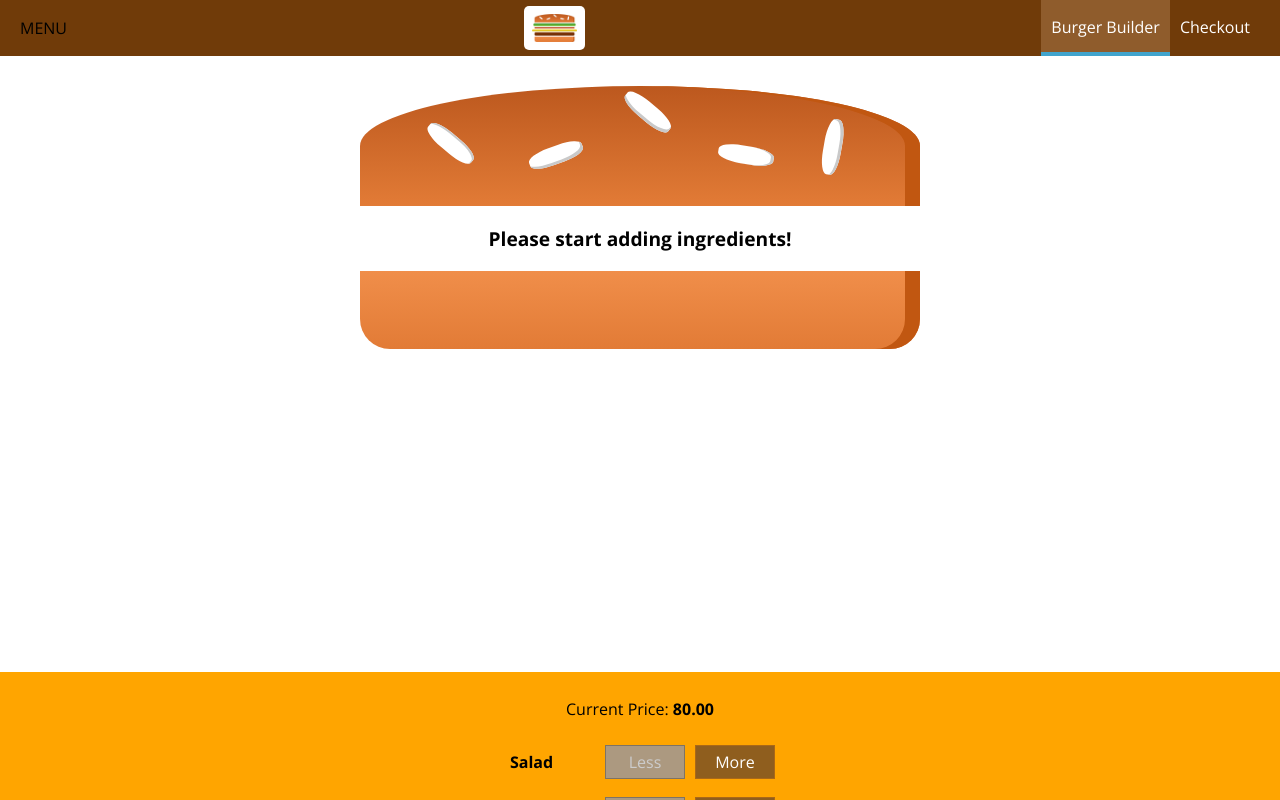
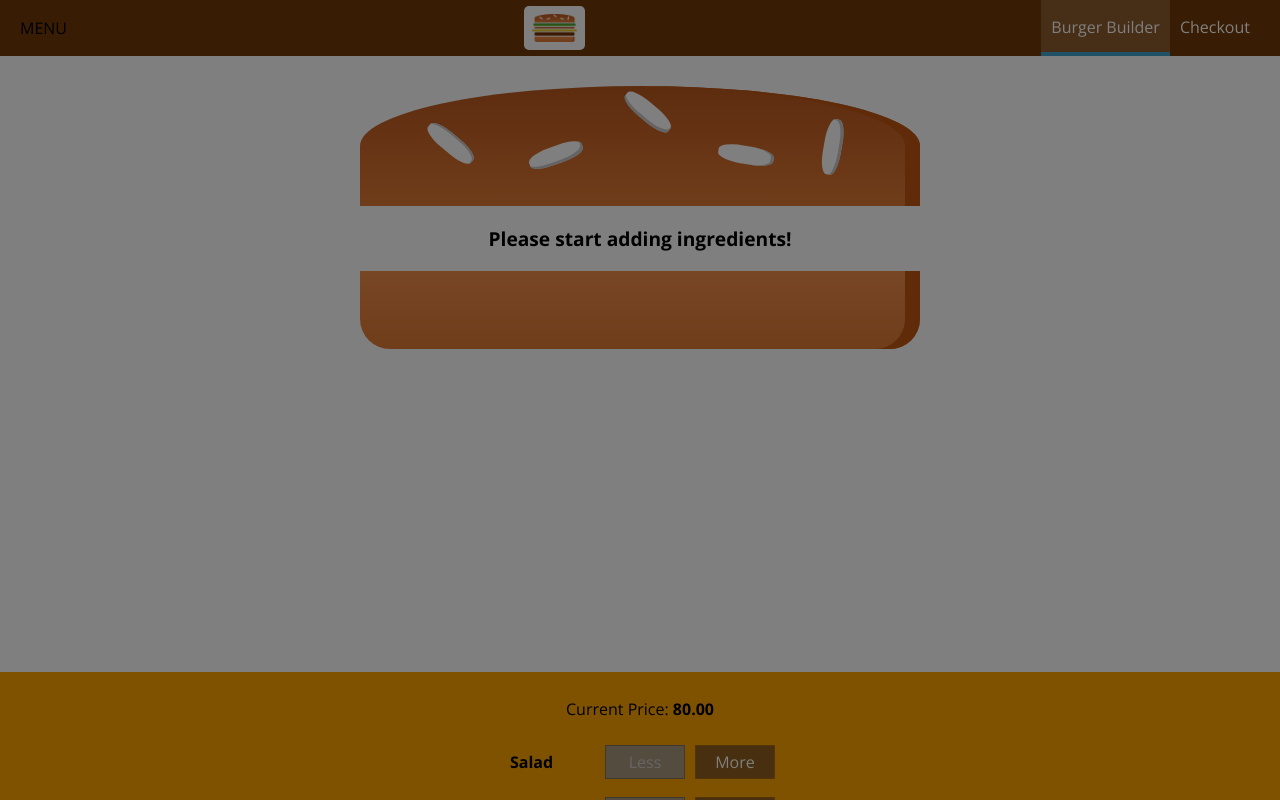
Before and after one commit to sukheja-varun/react-burger, a React (Create React App) app: page / in a window 1280 px wide. Shown: the top 800 px of the page. Built offline with nearby package versions, Linux system fonts and the light colour scheme.

Commit message:
added backdrop and dismissal logic

```diff
--- a/src/components/Layout/Layout.js
+++ b/src/components/Layout/Layout.js
@@ -1,16 +1,31 @@
-import React from 'react';
+import React, { Component } from 'react';
 
 import Aux from '../../hoc/Aux';
 import classes from './Layout.module.scss';
 import Toolbar from '../Navigation/Toolbar/Toolbar';
 import SideDrawer from '../Navigation/SideDrawer/SideDrawer';
 
-const layout = props => (
-  <Aux>
-    <Toolbar />
-    <SideDrawer />
-    <main className={classes.Content}>{props.children}</main>
-  </Aux>
-);
+class Layout extends Component {
+  state = {
+    showSideDrawer: true
+  };
 
-export default layout;
+  sideDrawerClosed = () => {
+    console.log('sideDrawerClosed');
+
+    this.setState({ showSideDrawer: false });
+  };
+  render() {
+    return (
+      <Aux>
+        <Toolbar />
+        <SideDrawer
+          open={this.state.showSideDrawer}
+          closed={this.sideDrawerClosed}
+        />
+        <main className={classes.Content}>{this.props.children}</main>
+      </Aux>
+    );
+  }
+}
+export default Layout;
--- a/src/components/Navigation/SideDrawer/SideDrawer.js
+++ b/src/components/Navigation/SideDrawer/SideDrawer.js
@@ -3,9 +3,18 @@
 import classes from './SideDrawer.module.scss';
 import Logo from '../../Logo/Logo';
 import NavigationItems from '../NavigationItems/NavigationItems';
+import Aux from '../../../hoc/Aux';
+import Backdrop from '../../UI/Backdrop/Backdrop';
 
-const sideDrawer = props => (
-  <div className={classes.SideDrawer}>
+const sideDrawer = props => {
+  const attachedClasses = props.open
+    ? [classes.SideDrawer, classes.Open]
+    : [classes.SideDrawer, classes.Close];
+
+  return (
+    <Aux>
+      <Backdrop show={props.open} clicked={props.closed} />
+      <div className={attachedClasses.join(' ')}>
         <div className={classes.Logo}>
           <Logo />
         </div>
@@ -13,6 +22,8 @@
           <NavigationItems />
         </nav>
       </div>
+    </Aux>
   );
+};
 
 export default sideDrawer;
--- a/src/components/Navigation/SideDrawer/SideDrawer.module.scss
+++ b/src/components/Navigation/SideDrawer/SideDrawer.module.scss
@@ -15,16 +15,16 @@
     display: none;
   }
 
-  .Open {
-    transform: translateX(0);
-  }
-
-  .Close {
-    transform: translateX(-100%);
-  }
-
   .Logo {
     height: 13%;
     margin-bottom: 32px;
   }
 }
+
+.Open {
+  transform: translateX(0);
+}
+
+.Close {
+  transform: translateX(-100%);
+}
```
Lines whose indentation alone changed are shown as unchanged.
